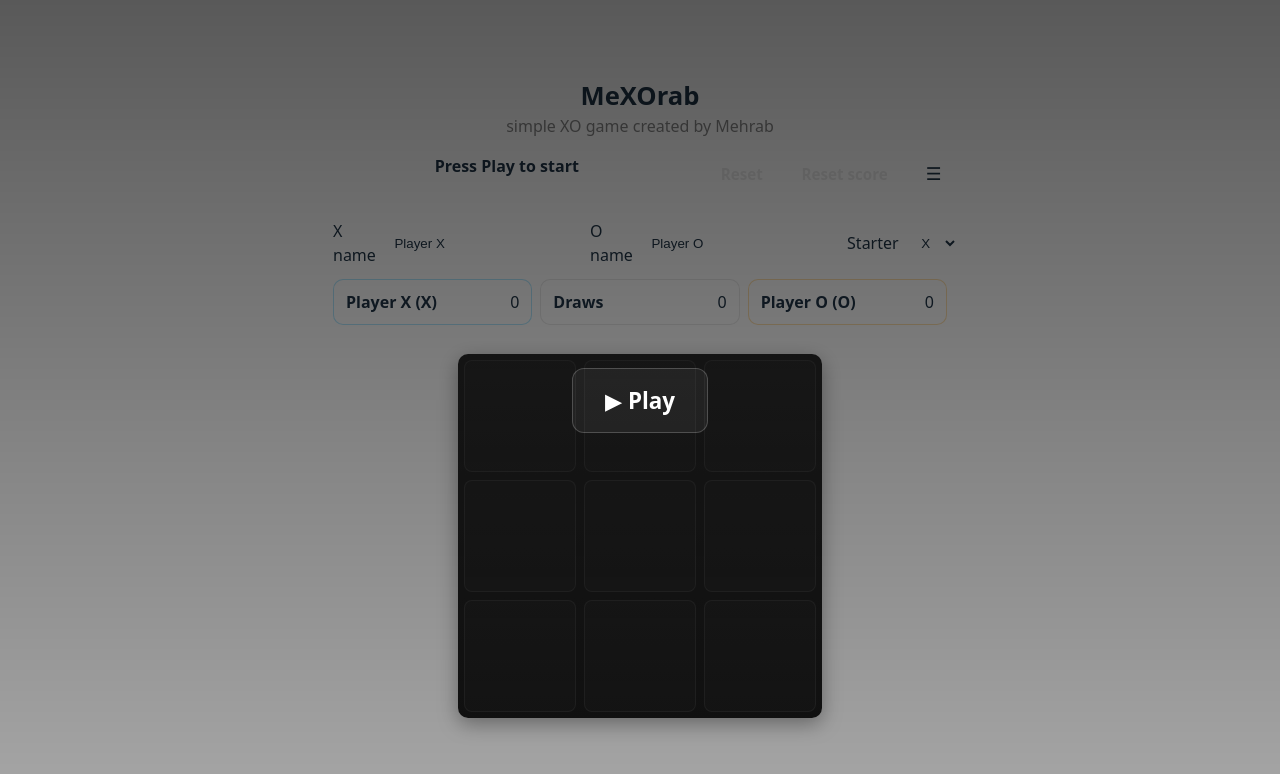
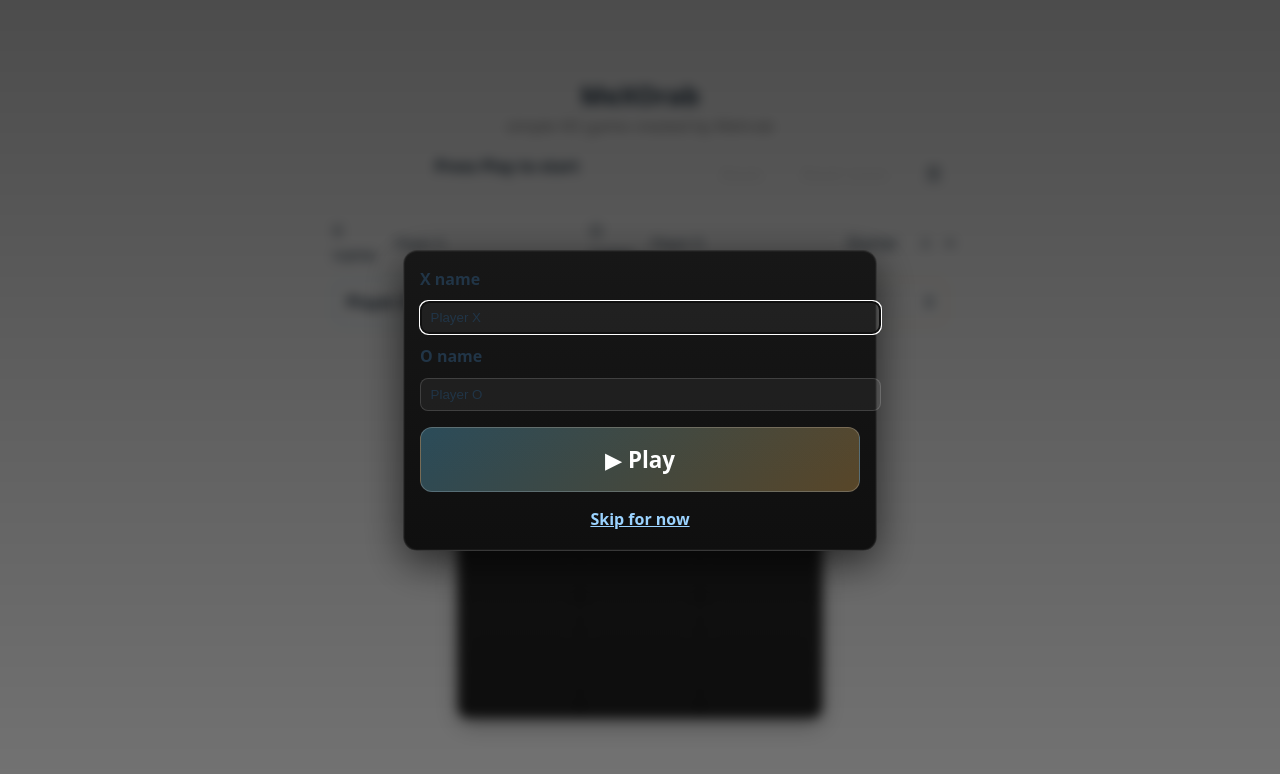
Before and after one commit to mehrawbmh/MeXOrab, a React (Vite) app: page / in a window 1280 px wide. Shown: the top 774 px of the page. Built offline with nearby package versions, Linux system fonts and the light colour scheme.

Commit message:
move favicon + better Overlay on the start of the game with styles

```diff
--- a/index.html
+++ b/index.html
@@ -2,7 +2,7 @@
 <html lang="en">
   <head>
     <meta charset="UTF-8" />
-    <link rel="icon" type="image/svg+xml" href="/favicon.svg" />
+    <link rel="icon" type="image/svg+xml" href="/public/favicon.svg" />
     <meta name="viewport" content="width=device-width, initial-scale=1.0" />
     <title>MeXOrab — XO Game</title>
   </head>
--- a/src/App.css
+++ b/src/App.css
@@ -76,7 +76,8 @@
   inset: 0;
   display: grid;
   place-items: center;
-  background: linear-gradient(180deg, rgba(0,0,0,0.65), rgba(0,0,0,0.35));
+  background: linear-gradient(180deg, rgba(0,0,0,0.7), rgba(0,0,0,0.55));
+  backdrop-filter: blur(6px);
   z-index: 10;
 }
 
@@ -86,8 +87,9 @@
   font-weight: 800;
   border-radius: 12px;
   border: 1px solid rgba(255,255,255,0.2);
-  background: rgba(255,255,255,0.06);
+  background: linear-gradient(135deg, rgba(103,210,255,0.3), rgba(255,195,97,0.3));
   color: #fff;
+  transition: transform 0.1s ease, background 0.2s ease, border-color 0.2s ease, box-shadow 0.2s ease;
 }
 
 .cell {
@@ -197,6 +199,55 @@
   line-height: 1;
 }
 
+.start-form {
+  width: min(92vw, 440px);
+  display: grid;
+  gap: 10px;
+  padding: 16px;
+  border-radius: 14px;
+  border: 1px solid rgba(255,255,255,0.14);
+  background: linear-gradient(180deg, #171717, #0f0f0f);
+  box-shadow: 0 12px 40px rgba(0,0,0,0.6), 0 0 0 1px rgba(255,255,255,0.04) inset;
+}
+
+.start-form label {
+  font-weight: 700;
+}
+
+.start-form .text {
+  width: 100%;
+}
+
+.start-form .play-button-large {
+  width: 100%;
+  margin-top: 6px;
+}
+
+.play-button-large:hover {
+  background: linear-gradient(135deg, rgba(103,210,255,0.45), rgba(255,195,97,0.45));
+  border-color: rgba(255,255,255,0.32);
+  box-shadow: 0 8px 24px rgba(0,0,0,0.5), 0 0 0 2px rgba(255,255,255,0.06) inset;
+}
+
+.play-button-large:active {
+  transform: translateY(1px);
+}
+
+.link {
+  margin-top: 2px;
+  background: transparent;
+  border: none;
+  color: #9bd3ff;
+  text-decoration: underline;
+  font-weight: 600;
+  padding: 0.25rem 0.1rem;
+  cursor: pointer;
+}
+
+.link:hover {
+  color: #c9e7ff;
+}
+
 .history-menu {
   position: absolute;
   top: 8px;
--- a/src/App.tsx
+++ b/src/App.tsx
@@ -279,7 +279,20 @@ function App() {
         />
       )}
 
-      {!started && <StartOverlay onPlay={() => setStarted(true)} />}
+      {!started && (
+        <StartOverlay
+          initialXName={playerXName}
+          initialOName={playerOName}
+          onPlay={({ xName, oName }) => {
+            setPlayerXName(xName)
+            setPlayerOName(oName)
+            setStarted(true)
+          }}
+          onSkip={() => {
+            setStarted(true)
+          }}
+        />
+      )}
     </div>
   )
 }
--- a/src/components/Overlays.tsx
+++ b/src/components/Overlays.tsx
@@ -1,11 +1,52 @@
 // no React import needed in Vite/TSX with new JSX transform
+import { useEffect, useRef, useState } from 'react'
 
-export function StartOverlay(props: { onPlay: () => void }) {
+type StartOverlayProps = {
+  initialXName: string
+  initialOName: string
+  onPlay: (names: { xName: string; oName: string }) => void
+  onSkip: () => void
+}
+
+export function StartOverlay(props: StartOverlayProps) {
+  const [xName, setXName] = useState<string>(props.initialXName)
+  const [oName, setOName] = useState<string>(props.initialOName)
+  const xInputRef = useRef<HTMLInputElement | null>(null)
+
+  useEffect(() => {
+    xInputRef.current?.focus()
+  }, [])
+
+  function handleSubmit(e: React.FormEvent<HTMLFormElement>): void {
+    e.preventDefault()
+    props.onPlay({ xName: xName.trim() || props.initialXName, oName: oName.trim() || props.initialOName })
+  }
+
   return (
     <div className="start-overlay">
-      <button className="play-button-large" onClick={props.onPlay}>
-        ▶ Play
-      </button>
+      <form onSubmit={handleSubmit} className="start-form" aria-label="Start game">
+        <label htmlFor="start-x-name">X name</label>
+        <input
+          id="start-x-name"
+          ref={xInputRef}
+          className="text"
+          value={xName}
+          onChange={(e) => setXName(e.target.value)}
+        />
+        <label htmlFor="start-o-name">O name</label>
+        <input
+          id="start-o-name"
+          className="text"
+          value={oName}
+          onChange={(e) => setOName(e.target.value)}
+        />
+        <button type="submit" className="play-button-large" aria-label="Play">
+          ▶ Play
+        </button>
+        <button type="button" className="link" onClick={props.onSkip} aria-label="Skip for now">
+          Skip for now
+        </button>
+      </form>
     </div>
   )
 }
```
Also changed, not shown: public/favicon.svg (renamed from favicon.svg).
